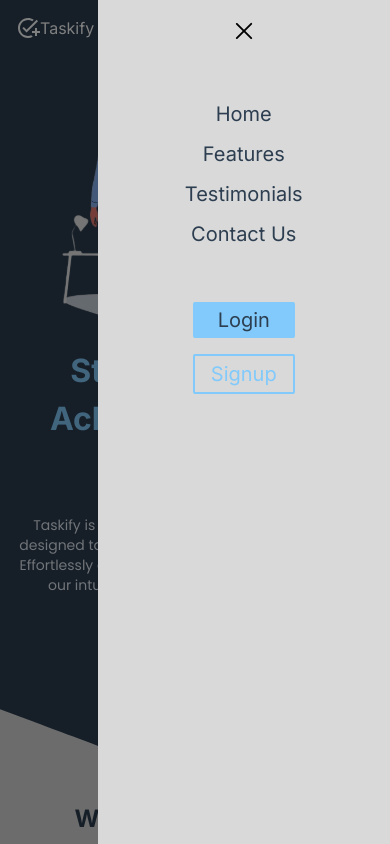
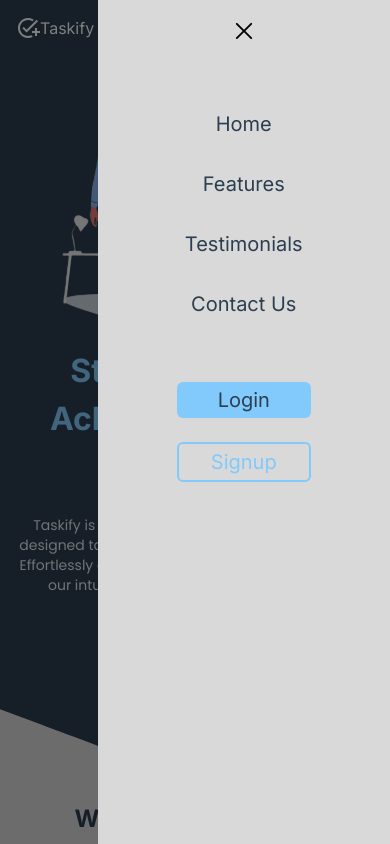
Before and after one commit to techmad60/Taskify, a Next.js app: page / in a window 390 px wide. Both pictures are taken after a click on the element 362 px from the left and 28 px from the top of the page. Shown: the top 844 px of the page. Built offline with nearby package versions, Linux system fonts and the light colour scheme; a web font is replaced by a local one.

Commit message:
He lives in me

```diff
--- a/components/Navbar.tsx
+++ b/components/Navbar.tsx
@@ -65,7 +65,7 @@ export default function Navbar () {
               height={30}/>
           </button>
 
-          <div className=" flex flex-col text-center leading-10 my-12 text-color-one text-xl lg:flex-row lg:text-base lg:space-x-6 lg:static lg:text-white">
+          <div className="flex flex-col text-center leading-[60px] my-12 text-color-one text-xl lg:flex-row lg:text-base lg:space-x-6 lg:static lg:text-white">
             <Link href="/" className=" hover:text-primary-color transition duration-150 hover:ease-in hover:border-b border-primary-color">
               Home
             </Link>
@@ -81,10 +81,10 @@ export default function Navbar () {
           </div>
 
           <div className="flex flex-col lg:hidden">
-            <Link href="/login" className="bg-primary-color px-4 py-1 mb-4  text-color-one rounded-sm hover:bg-sky-400 transition duration-150 hover:ease-in text-center text-xl">
+            <Link href="/login" className="bg-primary-color px-8 py-1 mb-6  text-color-one rounded-md hover:bg-sky-400 transition duration-150 hover:ease-in text-center text-xl">
               Login
             </Link>
-            <Link href="/signup" className=" text-primary-color border-2 border-primary-color rounded-sm px-4 py-1  hover:border-sky-400 hover:text-sky-400 transition duration-150 hover:ease-in text-xl">
+            <Link href="/signup" className=" text-primary-color border-2 border-primary-color rounded-md px-8 py-1  hover:border-sky-400 hover:text-sky-400 transition duration-150 hover:ease-in text-xl">
               Signup
             </Link>
           </div>
```
